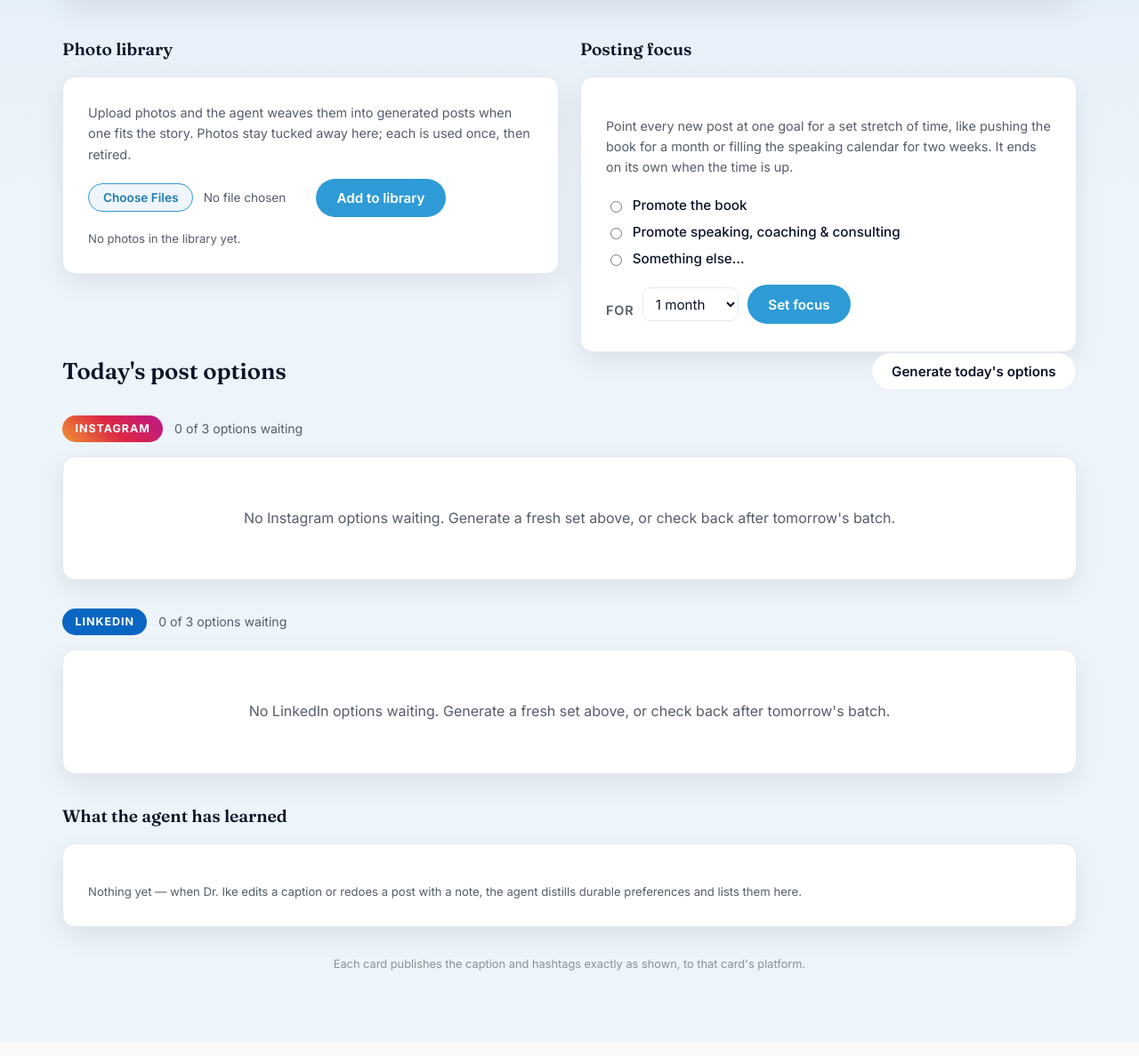
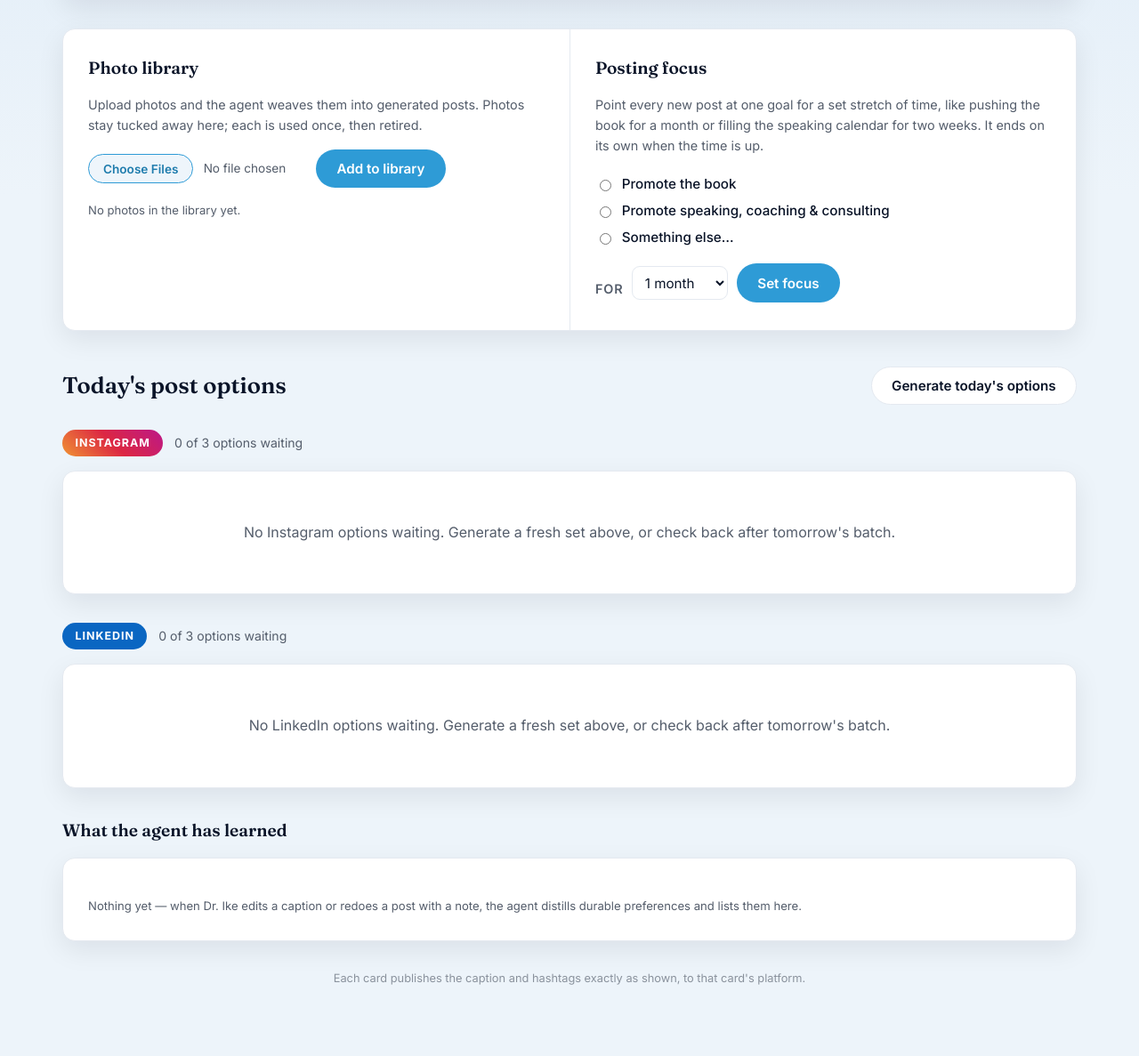
Before and after one commit to RJ-Automations1/ike-ig-agent, a Flask app: page / in a window 1280 px wide. Shown: the part 121-1308 px from the top of the page at 89% size. Before the commit the page ends 1212 px from the top, so only its background shows below. Run offline with Flask 3, Linux system fonts and the light colour scheme; the visitor is signed in with stand-in values (Sample User, id 1).

Commit message:
Photo-forward generation + merge library/focus into one card
Generation now treats Dr. Ike's real photos as the default post image (quote card is the fallback) — verified with a live generation that picks the photo. Photo library and Posting focus are two halves of a single card with a shared divider instead of two mismatched cards; section heads use the brand serif.

Co-Authored-By: Claude Fable 5 <noreply@anthropic.com>

```diff
--- a/generator.py
+++ b/generator.py
@@ -225,10 +225,12 @@ def _build_prompt(category: str, source_theme: str | None,
         lines = "\n".join(f"{i}. {desc}" for i, desc in photos)
         task += (
             "\n\nPHOTO LIBRARY — Dr. Ike's available photos:\n" + lines +
-            "\n\nIf one of these photos GENUINELY fits the post you're writing,"
-            " set \"photo\" to its number and reference the moment naturally in"
-            " the caption. If none fits, set \"photo\" to null and a branded"
-            " quote card will be used instead. Never force a fit."
+            "\n\nDr. Ike wants his REAL photos carrying most of his posts."
+            " Choose the photo that best complements this post, set \"photo\""
+            " to its number, and write the caption so the photo feels natural"
+            " (the image_text field is still required as alt text). Only set"
+            " \"photo\" to null when none of them could work at all — the"
+            " branded quote card is the fallback, not the default."
         )
     else:
         task += "\n\n(No photos available — set \"photo\" to null.)"
--- a/static/brand.css
+++ b/static/brand.css
@@ -625,17 +625,29 @@ textarea.hashtags-box { min-height: 0; }
   color: var(--color-ink);
 }
 
-/* ---- photo library + posting focus, side by side ---- */
+/* ---- photo library + posting focus: one card, two halves ---- */
 
-.duo-grid {
+.setup-card { margin: .5rem 0 0; }
+
+.setup-grid {
   display: grid;
   grid-template-columns: 1fr 1fr;
-  gap: 0 1.5rem;
-  align-items: start;
 }
 
+.setup-cell { padding: 1.75rem; min-width: 0; }
+
+.setup-cell + .setup-cell { border-left: 1px solid var(--color-border); }
+
 @media (max-width: 880px) {
-  .duo-grid { grid-template-columns: 1fr; }
+  .setup-grid { grid-template-columns: 1fr; }
+  .setup-cell + .setup-cell { border-left: 0; border-top: 1px solid var(--color-border); }
+}
+
+.setup-head {
+  font-family: var(--font-serif);
+  font-size: 1.2rem;
+  font-weight: 600;
+  margin: 0 0 .9rem;
 }
 
 .photo-counts { margin: .9rem 0 0; font-size: .82rem; }
--- a/templates/dashboard.html
+++ b/templates/dashboard.html
@@ -20,17 +20,15 @@
       {% endfor %}
     {% endwith %}
 
-    <div class="duo-grid">
-    <div>
-    <h2 class="history-head">Photo library</h2>
-    <div class="card">
-      <div class="card-body">
+    <div class="card setup-card">
+      <div class="setup-grid">
+      <section class="setup-cell">
+        <h2 class="setup-head">Photo library</h2>
         <form method="post" action="{{ url_for('upload_photos') }}"
               enctype="multipart/form-data" class="upload-form">
           <div class="upload-intro">
-            <p class="meta">Upload photos and the agent weaves them into generated posts
-              when one fits the story. Photos stay tucked away here; each is used
-              once, then retired.</p>
+            <p class="meta">Upload photos and the agent weaves them into generated posts.
+              Photos stay tucked away here; each is used once, then retired.</p>
           </div>
           <input type="file" name="photos" accept="image/jpeg,image/png,image/webp" multiple required>
           <button class="btn btn-primary"
@@ -47,14 +45,10 @@
           No photos in the library yet.
           {% endif %}
         </p>
-      </div>
-    </div>
-    </div>
+      </section>
 
-    <div>
-    <h2 class="history-head">Posting focus</h2>
-    <div class="card">
-      <div class="card-body">
+      <section class="setup-cell">
+        <h2 class="setup-head">Posting focus</h2>
         {% if campaign %}
         <div class="campaign-active">
           <div class="campaign-row">
@@ -114,9 +108,8 @@
           </div>
         </form>
         {% endif %}
+      </section>
       </div>
-    </div>
-    </div>
     </div>
 
     <div class="section-head">
```
